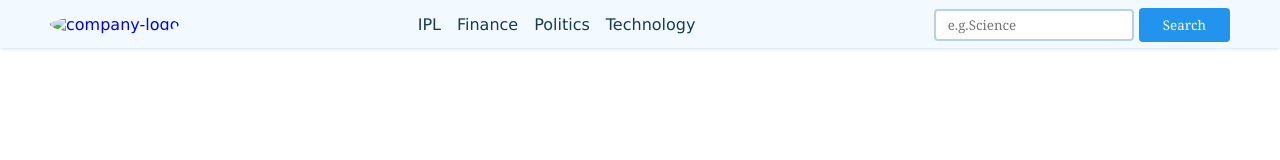
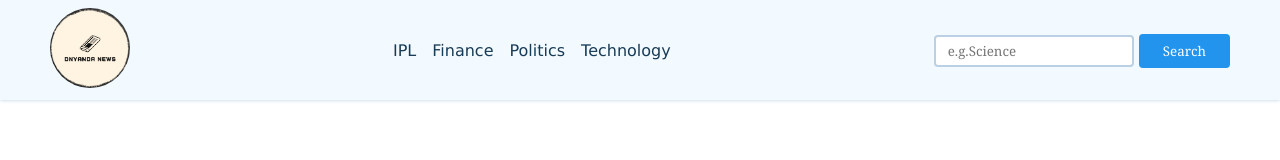
Before and after one commit to D-CHATARKAR/News-App, a plain HTML site: page index.html in a window 1280 px wide. Drawn offline with Linux system fonts and the light colour scheme; no server answers.

Commit message:
Update index.html

```diff
--- a/index.html
+++ b/index.html
@@ -10,7 +10,7 @@
 <nav>
         <div class="main-nav container flex">
             <a href="#" onclick="reload()">
-                <img src="./assets/logo.png" class="logo" alt="company-logo" srcset="" />
+                <img src="./logo.png" class="logo" alt="company-logo" srcset="" />
             </a>
 
             <div class="nav-links">
```
